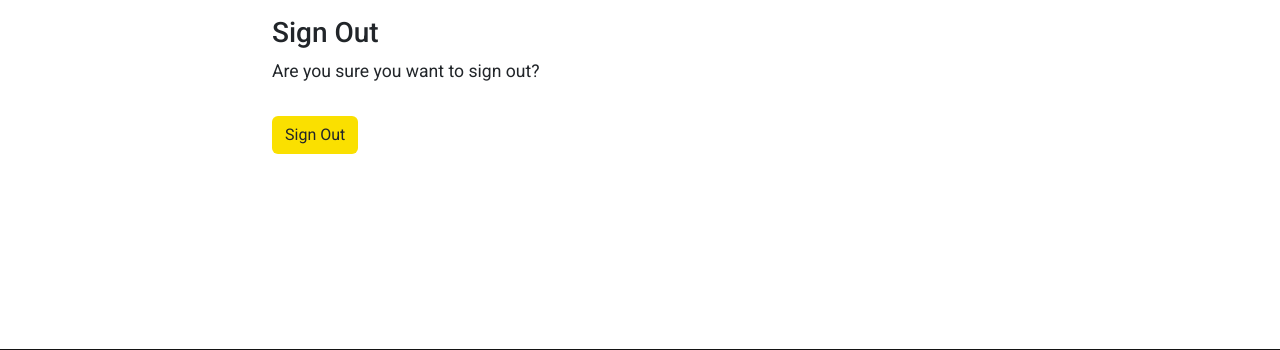
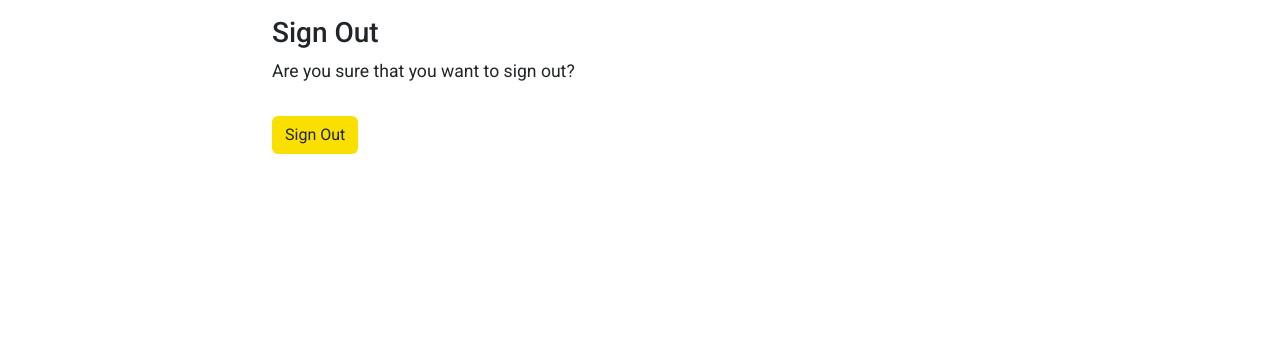
Before and after one commit to NatasaMiric/car-specialist, a Django app: page /accounts/logout/ in a window 1280 px wide. Shown: the part 111-461 px from the top of the page. Run offline with Django 3.2, Linux system fonts and the light colour scheme; the visitor is signed in with stand-in values (Sample User, id 1); some libraries are stand-ins or nearby versions.

Commit message:
style:Add margin on login/logout/register pages

```diff
--- a/static/css/style.css
+++ b/static/css/style.css
@@ -47,7 +47,7 @@ p {
 
 /* My bookings page */
 
-.bookings-container {
+.container-margin {
     margin-bottom: 250px;
 }
 
--- a/templates/account/login.html
+++ b/templates/account/login.html
@@ -6,7 +6,7 @@
 {% block head_title %}{% trans "Sign In" %}{% endblock %}
 
 {% block content %}
-<div class="container">
+<div class="container mb-5">
   <div class="row">
     <div class="col-md-8 mt-3 offset-md-2">
       <h3>{% trans "Sign In" %}</h3>
--- a/templates/account/logout.html
+++ b/templates/account/logout.html
@@ -5,12 +5,11 @@
 {% block head_title %}{% trans "Sign Out" %}{% endblock %}
 
 {% block content %}
-<div class="container">
+<div class="container container-margin">
     <div class="row">
         <div class="col-md-8 mt-3 offset-md-2">
             <h3>{% trans "Sign Out" %}</h3>
-
-            <p>{% trans 'Are you sure you want to sign out?' %}</p>
+            <p>{% trans 'Are you sure that you want to sign out?' %}</p>
         </div>
     </div>
     <div class="row">
--- a/templates/account/signup.html
+++ b/templates/account/signup.html
@@ -5,7 +5,7 @@
 {% block head_title %}{% trans "Signup" %}{% endblock %}
 
 {% block content %}
-<div class="container">
+<div class="container mb-5">
     <div class="row">
         <div class="col-md-8 mt-3 offset-md-2">
             <h3>{% trans "Sign Up" %}</h3>
--- a/templates/mybookings.html
+++ b/templates/mybookings.html
@@ -1,6 +1,6 @@
 {% extends "base.html" %}
 {% block content %}
-<div class="container bookings-container">
+<div class="container container-margin">
     <div class="px-3 py-3 pt-md-5 pb-md-4 mx-auto text-center">
         <h1 class="display-4">My bookings</h1>
     </div>
```
